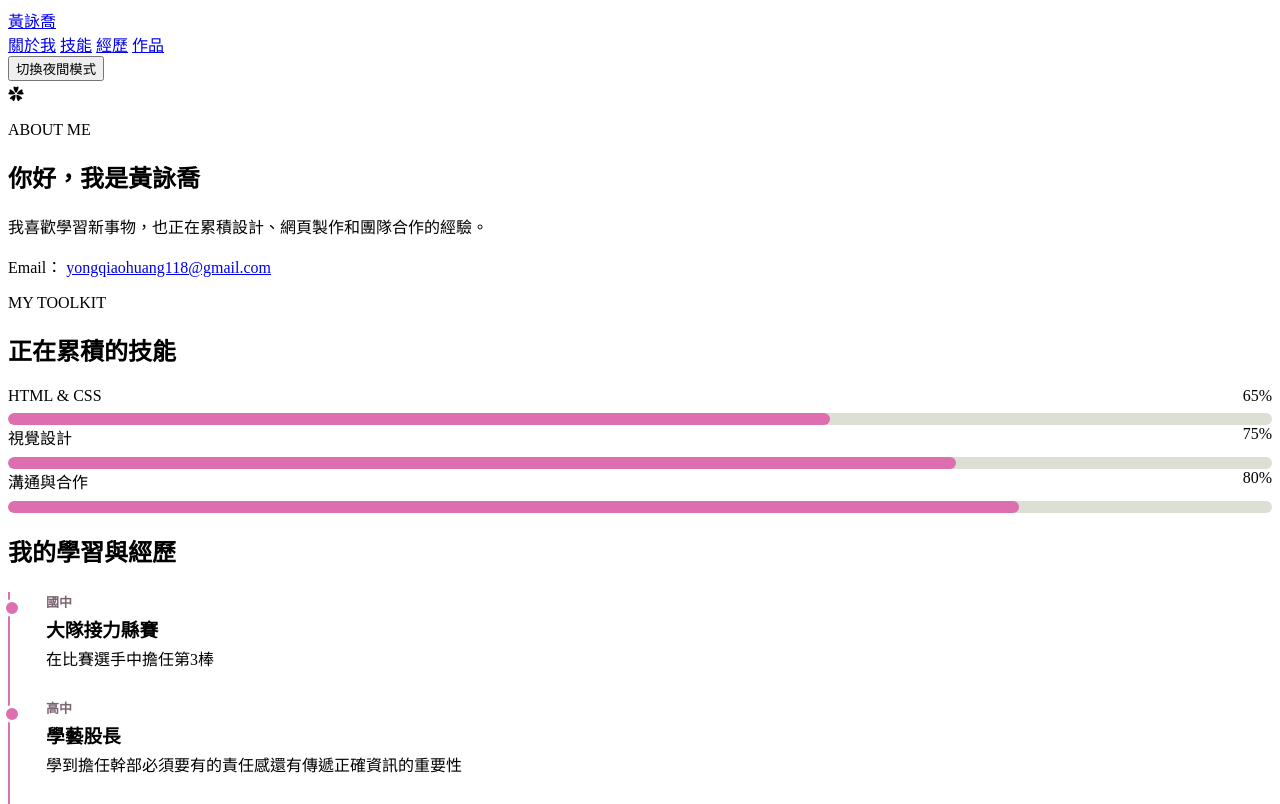
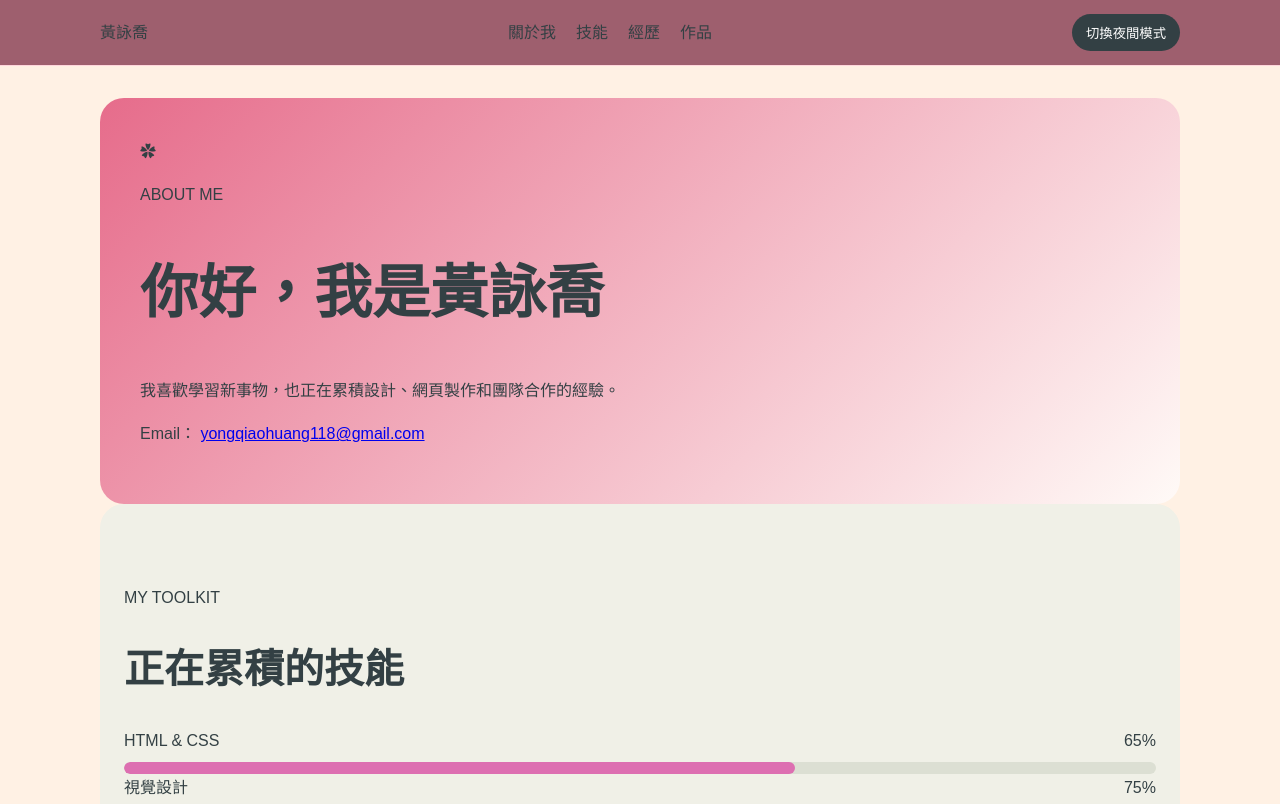
Before and after one commit to yongqiao05/personal-website, a plain HTML site: page index.html in a window 1280 px wide. Shown: the top 804 px of the page. Drawn offline with Linux system fonts and the light colour scheme.

Commit message:
style: improve portfolio visual layout

```diff
--- a/style.css
+++ b/style.css
@@ -131,3 +131,127 @@ html {
 section[id] {
   scroll-margin-top: 80px;
 }
+
+:root {
+  --ink: #334044;
+  --paper: #FFF1E4;
+  --line: #FFD6DC;
+  --accent: #ce1543;
+}
+
+* {
+  box-sizing: border-box;
+}
+
+body {
+  margin: 0;
+  background: var(--paper);
+  color: var(--ink);
+  font-family: Arial, "Noto Sans TC", sans-serif;
+  line-height: 1.7;
+}
+
+.site-header {
+  position: sticky;
+  top: 0;
+  z-index: 10;
+  display: flex;
+  align-items: center;
+  justify-content: space-between;
+  gap: 20px;
+  padding: 14px max(20px, calc((100% - 1080px) / 2));
+  background: rgb(158, 95, 110);
+  border-bottom: 1px solid var(--line);
+}
+
+.site-header nav {
+  display: flex;
+  flex-wrap: wrap;
+  gap: 20px;
+}
+
+.site-header a {
+  color: var(--ink);
+  text-decoration: none;
+}
+
+.site-header a:hover {
+  color: var(--accent);
+}
+
+main {
+  width: min(1080px, calc(100% - 40px));
+  margin: 0 auto;
+}
+
+main > section {
+  padding: 64px 0;
+  border-bottom: 1px solid var(--line);
+}
+
+h1,
+h2,
+h3 {
+  line-height: 1.25;
+}
+
+h1 {
+  font-size: clamp(36px, 6vw, 58px);
+}
+
+h2 {
+  font-size: clamp(28px, 4vw, 40px);
+}
+
+#about {
+  margin-top: 32px;
+  padding: 40px;
+  background: linear-gradient(135deg, #e66c8b, #fffaf7);
+  border: 0;
+  border-radius: 24px;
+}
+
+#skills {
+  padding-inline: 24px;
+  background: #f0f0e7;
+  border: 0;
+  border-radius: 24px;
+}
+
+button {
+  padding: 9px 14px;
+  border: 0;
+  border-radius: 999px;
+  background: var(--ink);
+  color: white;
+  cursor: pointer;
+}
+
+button:hover {
+  background: #596342;
+}
+
+@media (max-width: 600px) {
+  .site-header {
+    flex-wrap: wrap;
+    padding: 12px 18px;
+  }
+
+  .site-header nav {
+    width: 100%;
+    gap: 12px;
+  }
+
+  main {
+    width: calc(100% - 32px);
+  }
+
+  main > section {
+    padding: 44px 0;
+  }
+
+  #about,
+  #skills {
+    padding: 24px 18px;
+  }
+}
```
